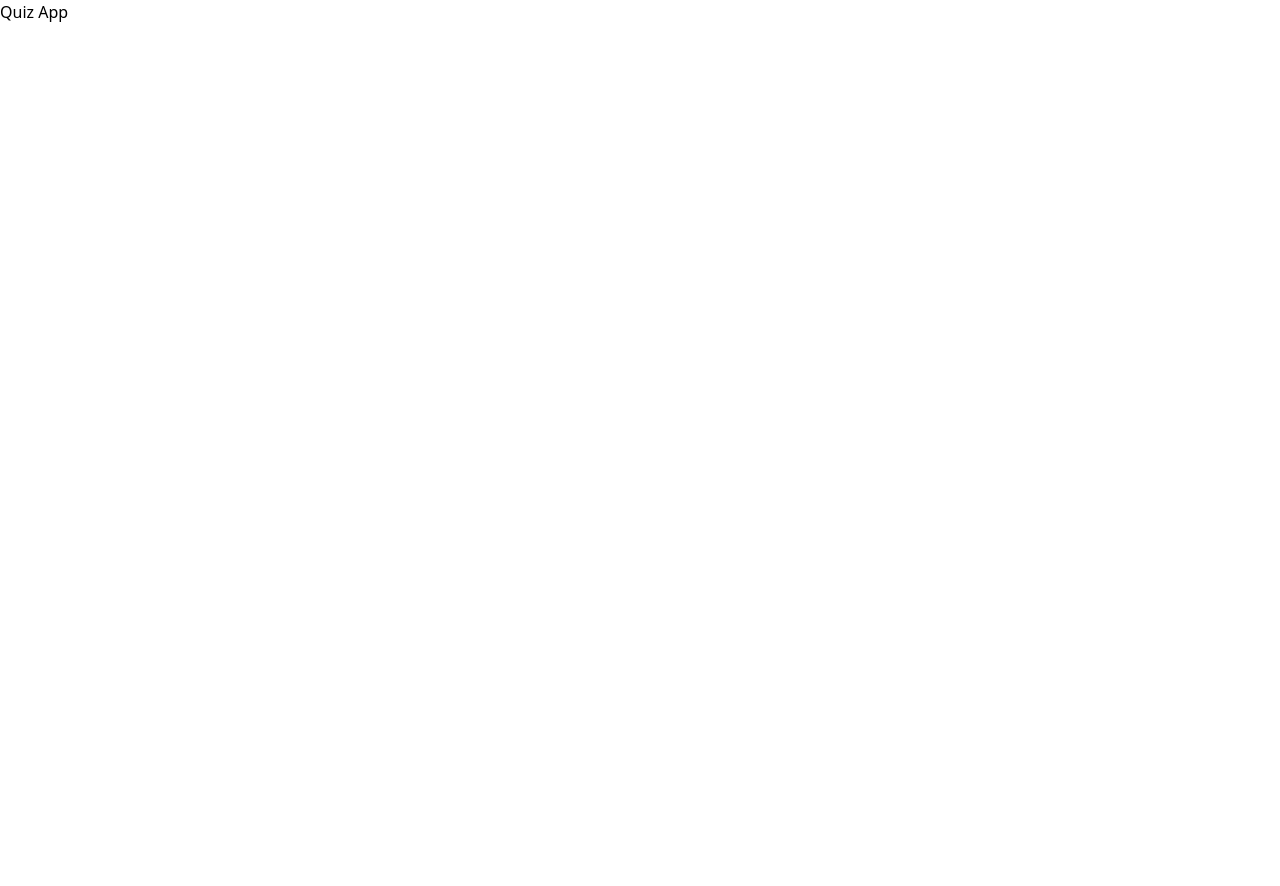
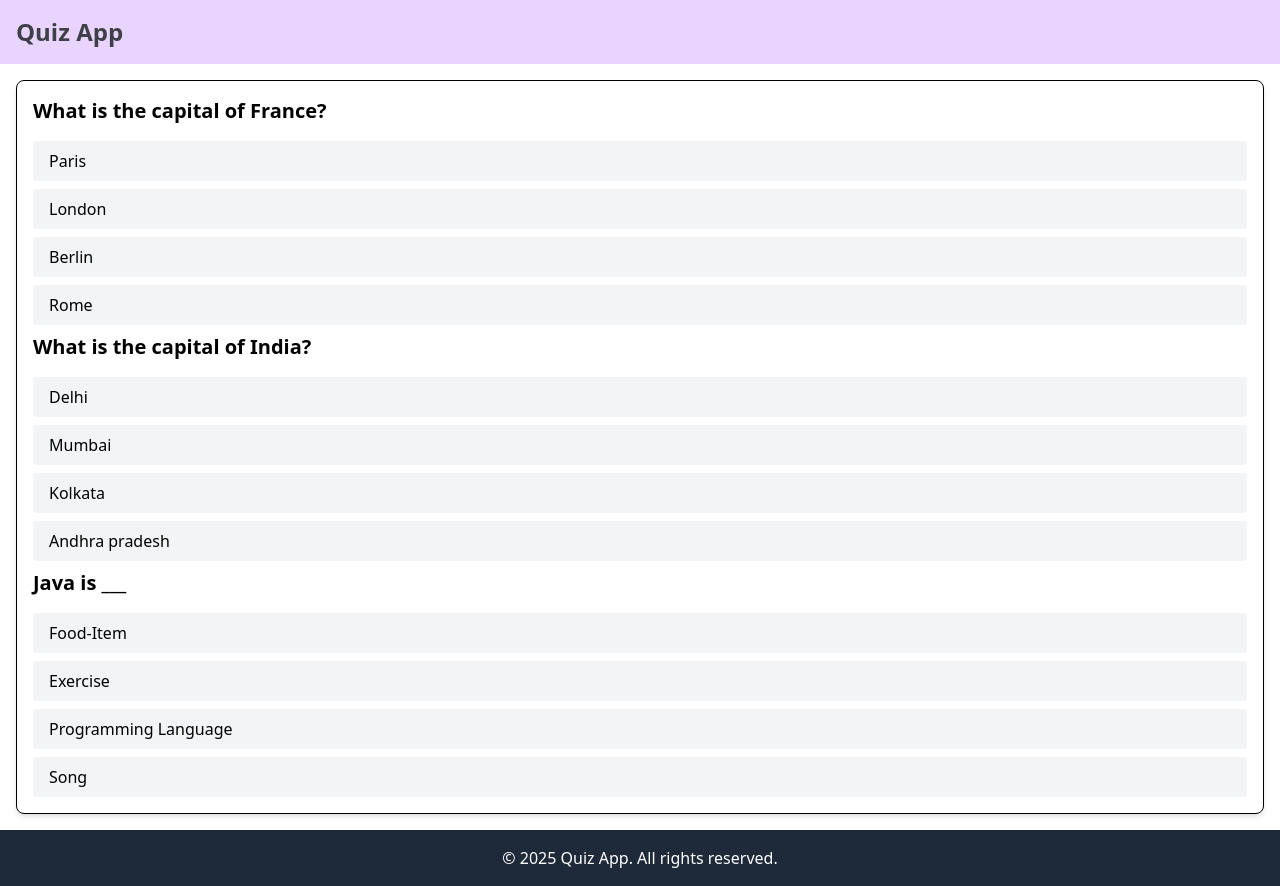
Before and after one commit to nadeemshaikk/react-quiz-app, a React (Vite) app: page / in a window 1280 px wide. Before the commit the page ends 800 px from the top, so only its background shows below. Built offline with nearby package versions, Linux system fonts and the light colour scheme.

Commit message:
Create basic layout and Components

```diff
--- a/src/App.jsx
+++ b/src/App.jsx
@@ -1,8 +1,15 @@
+import Header from './components/Header'
+import Footer from './components/Footer'
+import Quiz from './components/Quiz'
 function App() {
   return (
-    <>
-      <h1>Quiz App</h1>
-    </>
+    <div className="flex flex-col min-h-screen">
+      <Header />
+        <main className="flex-grow container mx-auto p-4">
+          <Quiz />
+        </main>
+      <Footer/>
+    </div>
   )
 }
 
--- /dev/null
+++ b/src/components/Footer.jsx
@@ -0,0 +1,9 @@
+function Footer() {
+    return (
+      <footer className="bg-gray-800 text-white text-center p-4 mt-auto">
+        <p>© 2025 Quiz App. All rights reserved.</p>
+      </footer>
+    )
+  }
+
+  export default Footer
--- /dev/null
+++ b/src/components/Header.jsx
@@ -0,0 +1,8 @@
+function Header(){
+    return(
+        <header className="bg-purple-200 text-zinc-700 p-4">
+        <h1 className="text-2xl font-bold">Quiz App</h1>
+      </header>
+        )
+}
+export default Header
--- /dev/null
+++ b/src/components/Option.jsx
@@ -0,0 +1,9 @@
+function Option({ text }) {
+    return (
+      <button className="w-full text-left px-4 py-2 bg-gray-100 hover:bg-purple-200 rounded">
+        {text}
+      </button>
+    )
+  }
+
+  export default Option
--- /dev/null
+++ b/src/components/Question.jsx
@@ -0,0 +1,31 @@
+import Option from './Option'
+
+function Question() {
+  return (
+    <div className="p-4 border rounded-lg shadow-md">
+      <h2 className="text-xl font-semibold mb-4">What is the capital of France?</h2>
+      <div className="space-y-2">
+        <Option text="Paris" />
+        <Option text="London" />
+        <Option text="Berlin" />
+        <Option text="Rome" />
+        <h2 className="text-xl font-semibold mb-4">What is the capital of India?</h2>
+      <div className="space-y-2">
+        <Option text="Delhi" />
+        <Option text="Mumbai" />
+        <Option text="Kolkata" />
+        <Option text="Andhra pradesh" />
+      </div>
+      <h2 className="text-xl font-semibold mb-4">Java is ___</h2>
+      <div className="space-y-2">
+        <Option text="Food-Item" />
+        <Option text="Exercise" />
+        <Option text="Programming Language" />
+        <Option text="Song" />
+      </div>
+      </div>
+    </div>
+  )
+}
+
+export default Question
--- /dev/null
+++ b/src/components/Quiz.jsx
@@ -0,0 +1,11 @@
+import Question from './Question'
+
+function Quiz() {
+  return (
+    <div className="space-y-6">
+      <Question />
+    </div>
+  )
+}
+
+export default Quiz
```
